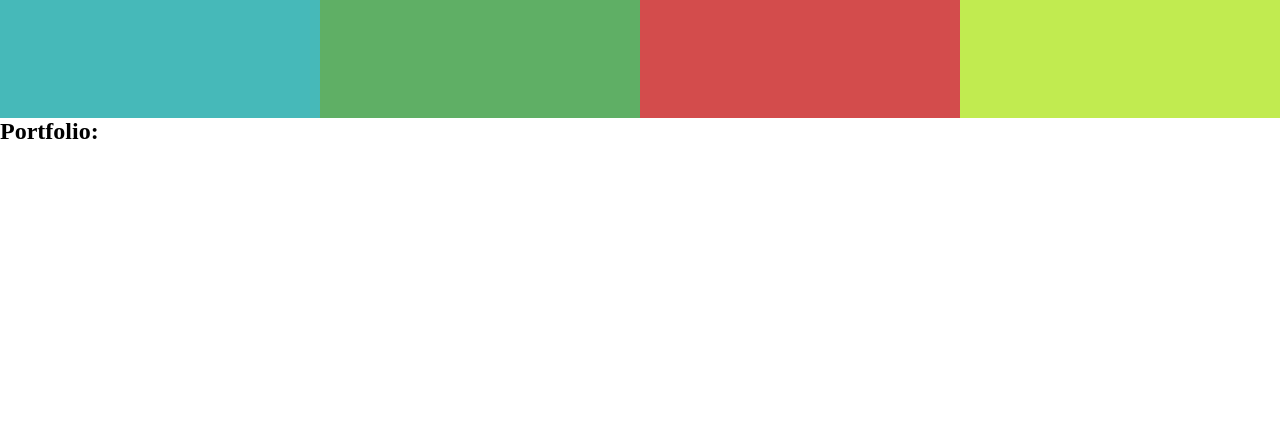
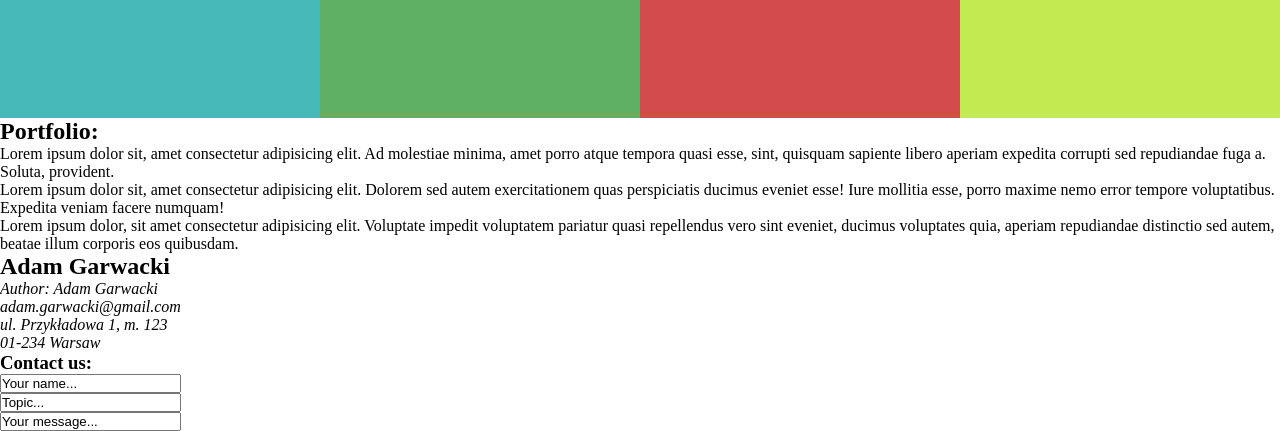
Before and after one commit to adamgarwacki/15-html-prosta-strona, a plain HTML site: page index.html in a window 1280 px wide. Shown: the part 505-936 px from the top of the page. Before the commit the page ends 800 px from the top, so only its background shows below. Drawn offline with Linux system fonts and the light colour scheme.

Commit message:
Dodano linki "Portfolio" i "Contact" do nawigacji. Stworzono podstawową strukturę sekcji "Portfolio" oraz "Kontakt".

```diff
--- a/index.html
+++ b/index.html
@@ -15,8 +15,8 @@
             <ul id="navigation-bar">
                 <li><a href="#about-us">About us</a></li>
                 <li><a href="#skills">Skills</a></li>
-                <li><a href="">Portfolio</a></li>
-                <li><a href="">Contact</a></li>
+                <li><a href="#portfolio">Portfolio</a></li>
+                <li><a href="#contact">Contact</a></li>
             </ul>
         </nav>
     </section>
@@ -42,14 +42,31 @@
     </section>
     <section id="portfolio">
         <h1>Portfolio:</h1>
-        <!-- divy jeden pod drugim, dodać kolorową ramkę -->
-        <div></div>
-        <div></div>
-        <div></div>
+        <!-- dodać kolorową ramkę -->
+        <div>
+            Lorem ipsum dolor sit, amet consectetur adipisicing elit. Ad molestiae minima, amet porro atque tempora quasi esse, sint, quisquam sapiente libero aperiam expedita corrupti sed repudiandae fuga a. Soluta, provident.
+        </div>
+        <div>
+            Lorem ipsum dolor sit, amet consectetur adipisicing elit. Dolorem sed autem exercitationem quas perspiciatis ducimus eveniet esse! Iure mollitia esse, porro maxime nemo error tempore voluptatibus. Expedita veniam facere numquam!
+        </div>
+        <div>
+            Lorem ipsum dolor, sit amet consectetur adipisicing elit. Voluptate impedit voluptatem pariatur quasi repellendus vero sint eveniet, ducimus voluptates quia, aperiam repudiandae distinctio sed autem, beatae illum corporis eos quibusdam.
+        </div>
     </section>
     <section id="contact">
-        <h1></h1>
-        <!-- w nagłówku imię i nazwisko, dodać dane kontaktowe w specjalnym tagu, dodać formularz (imię, temat, wiadomość - wszystkie wymagane!!!) -->
+        <h1>Adam Garwacki</h1>
+        <address>
+            Author: Adam Garwacki<br>
+            adam.garwacki@gmail.com<br>
+            ul. Przykładowa 1, m. 123<br>
+            01-234 Warsaw
+        </address>
+        <h3>Contact us:</h3>
+        <form>
+            <input type="text" value="Your name..." name="name" id="name"><br>
+            <input type="text" value="Topic..." name="topic" id="topic"><br>
+            <input type="text" value="Your message..." name="message" id="message">
+        </form>
     </section>
 </body>
 </html>
```
